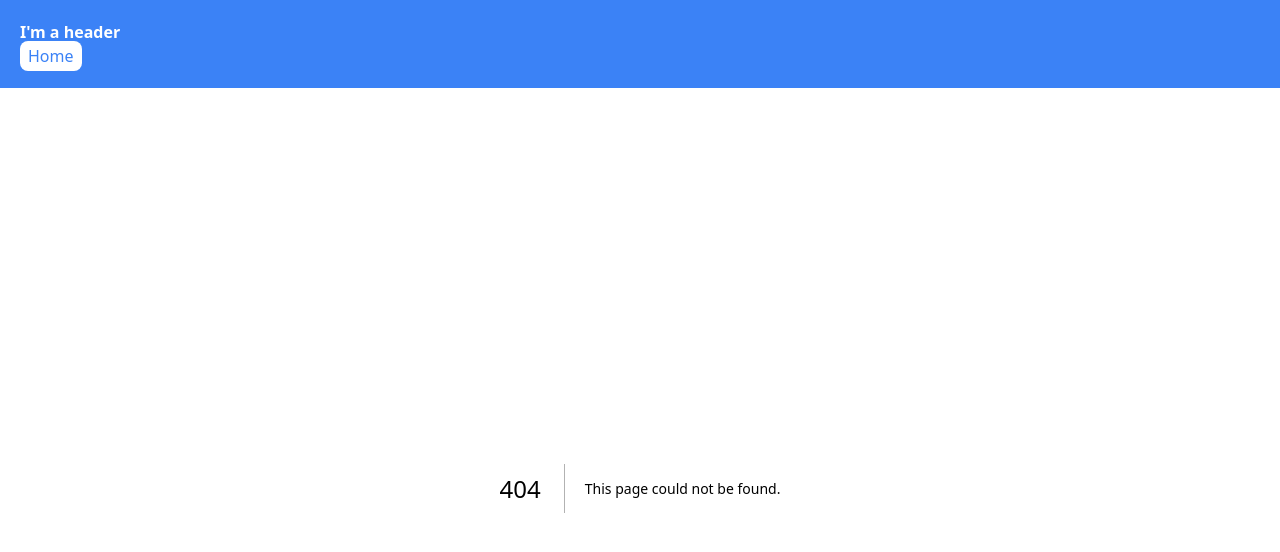
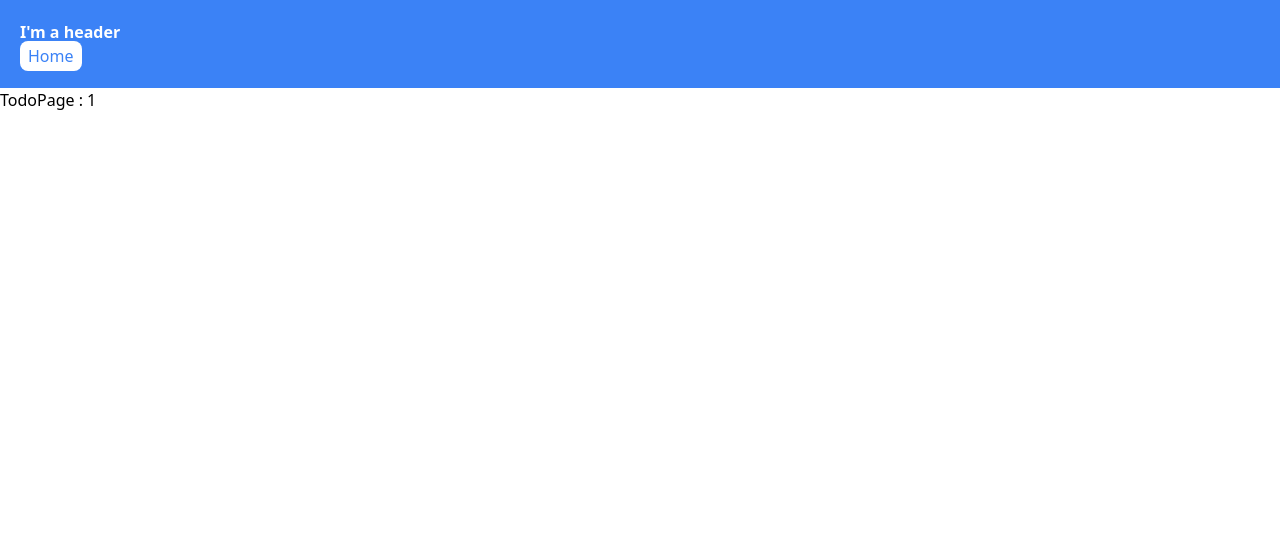
Before and after one commit to Martin2251/next13, a Next.js app: page /todos/1 in a window 1280 px wide. Before the commit this address had no page. Shown: the top 552 px of the page. Built offline with nearby package versions, Linux system fonts and the light colour scheme.

Commit message:
dynamic route

```diff
--- /dev/null
+++ b/app/todos/[todoId]/page.tsx
@@ -0,0 +1,16 @@
+import React from 'react'
+
+type PageProps = {
+    params:{
+        todoId:string
+    }
+}
+
+
+const TodoPage = ({params:{todoId}}:PageProps) => {
+  return (
+    <div>TodoPage : {todoId}</div>
+  )
+}
+
+export default TodoPage
```
